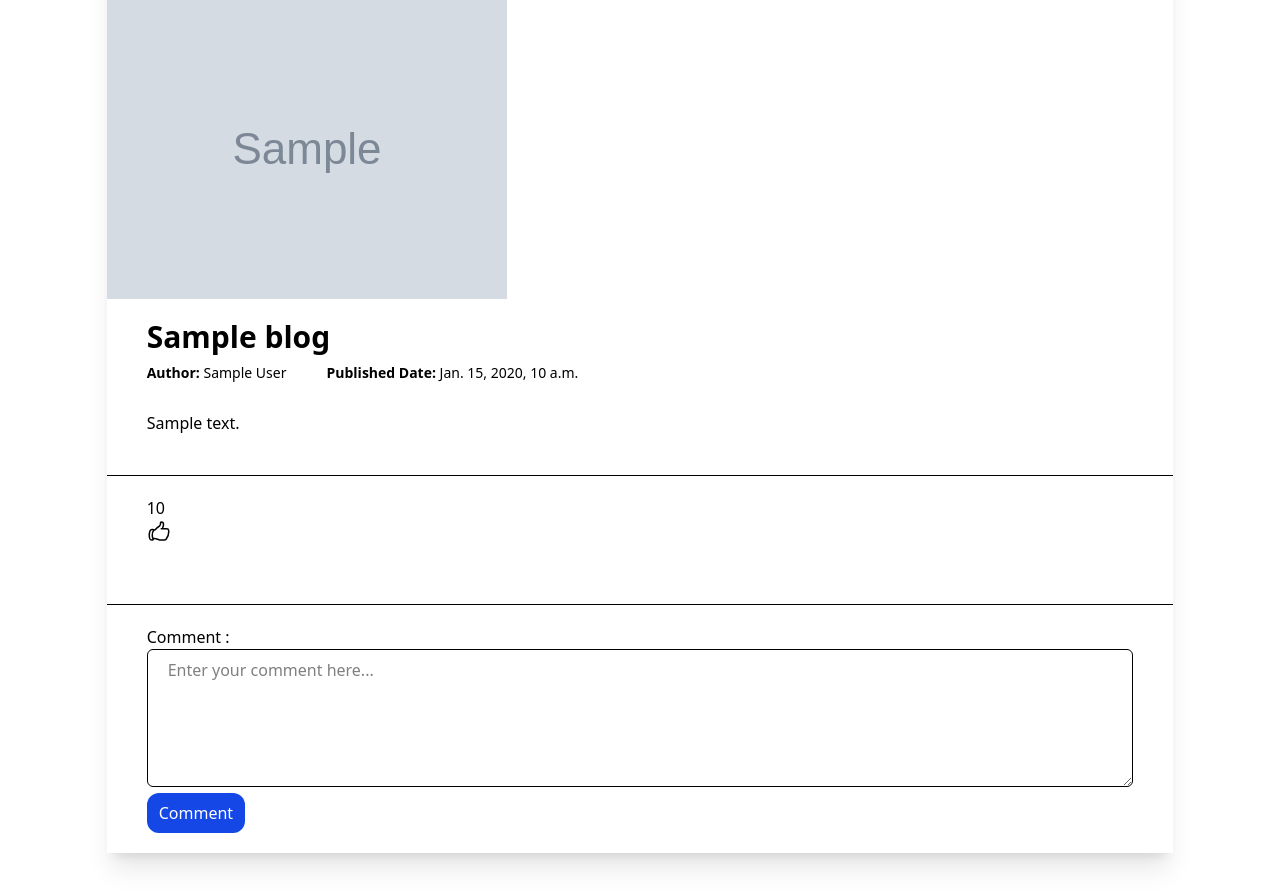
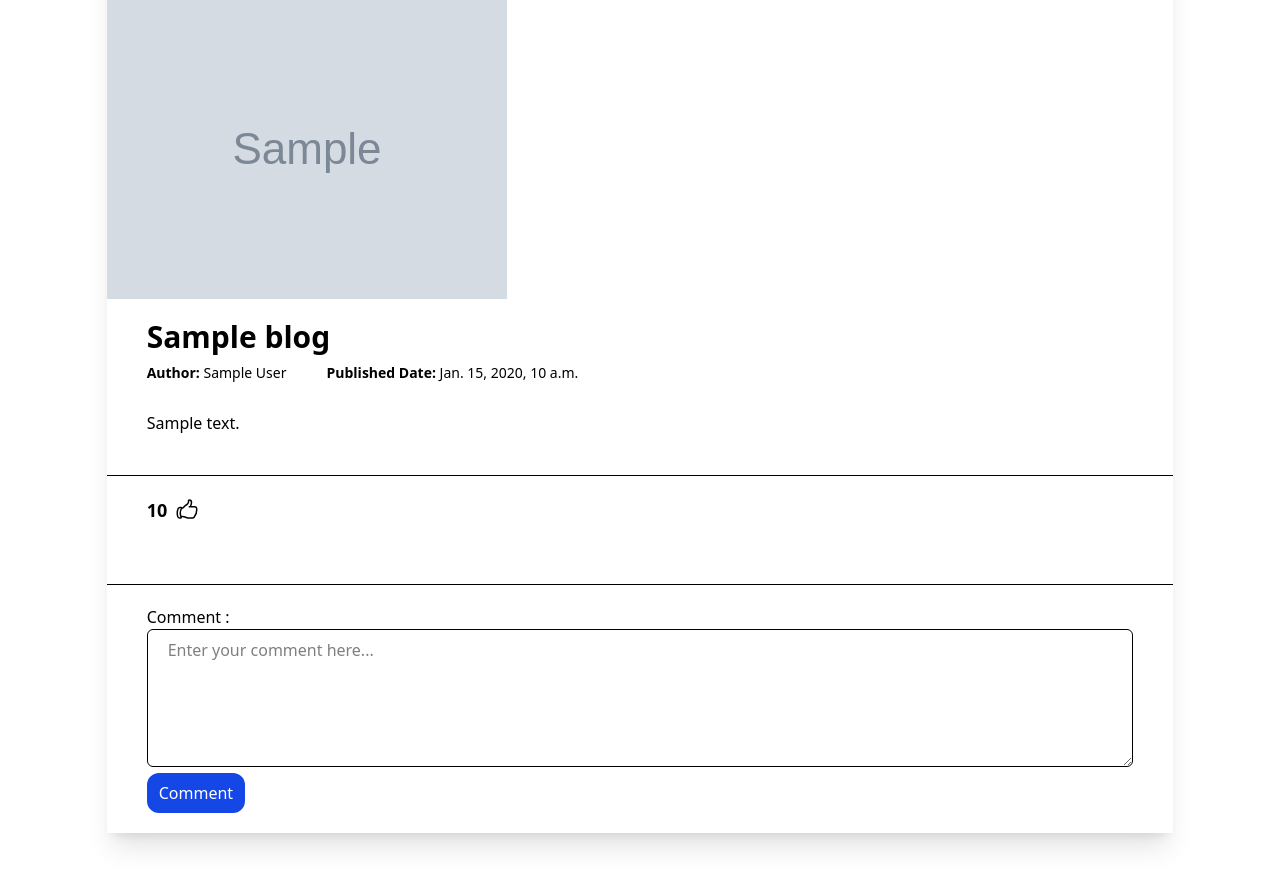
Before and after one commit to Sawjal-sikder/comprehensive_blog_website, a Django app: template blogs/home/templates/blog.html in a window 1280 px wide. Shown: the part 65-958 px from the top of the page. After the commit the page ends 913 px from the top, so only its background shows below. Run offline with Django 3.2, Linux system fonts and the light colour scheme; the template is opened without the code that fills it: most values are stand-ins (such as "Sample title", 1, 10 or a date in 2020); grey boxes marked "Sample" are stand-in pictures.

Commit message:
fix: dynamic design for like

```diff
--- a/blogs/home/templates/like.html
+++ b/blogs/home/templates/like.html
@@ -1,15 +1,23 @@
-<div class="px-10 py-5">
-    <div>{{likes}}</div>
-    <!--    Like-->
+<div class="px-10 py-5 flex items-center space-x-2">
+    <!-- Like Count -->
+    <div class="text-lg font-semibold">{{ likes }}</div>
+
+    <!-- Like/Unlike Button -->
     <div onclick="location.href='{% url 'blogLike' blog.slug %}'" class="cursor-pointer">
+        {% if not user_has_liked %}
+        <!-- Filled Heart (Liked) -->
         <svg xmlns="http://www.w3.org/2000/svg" fill="none" viewBox="0 0 24 24" stroke-width="1.5" stroke="currentColor"
              class="size-6">
             <path stroke-linecap="round" stroke-linejoin="round"
                   d="M6.633 10.25c.806 0 1.533-.446 2.031-1.08a9.041 9.041 0 0 1 2.861-2.4c.723-.384 1.35-.956 1.653-1.715a4.498 4.498 0 0 0 .322-1.672V2.75a.75.75 0 0 1 .75-.75 2.25 2.25 0 0 1 2.25 2.25c0 1.152-.26 2.243-.723 3.218-.266.558.107 1.282.725 1.282m0 0h3.126c1.026 0 1.945.694 2.054 1.715.045.422.068.85.068 1.285a11.95 11.95 0 0 1-2.649 7.521c-.388.482-.987.729-1.605.729H13.48c-.483 0-.964-.078-1.423-.23l-3.114-1.04a4.501 4.501 0 0 0-1.423-.23H5.904m10.598-9.75H14.25M5.904 18.5c.083.205.173.405.27.602.197.4-.078.898-.523.898h-.908c-.889 0-1.713-.518-1.972-1.368a12 12 0 0 1-.521-3.507c0-1.553.295-3.036.831-4.398C3.387 9.953 4.167 9.5 5 9.5h1.053c.472 0 .745.556.5.96a8.958 8.958 0 0 0-1.302 4.665c0 1.194.232 2.333.654 3.375Z"/>
         </svg>
-    </div>
-    <!--    unlike-->
-    <div>
 
+        {% else %}
+        <!-- Outlined Heart (Not Liked) -->
+        <svg xmlns="http://www.w3.org/2000/svg" viewBox="0 0 24 24" fill="currentColor" class="size-6">
+            <path d="M7.493 18.5c-.425 0-.82-.236-.975-.632A7.48 7.48 0 0 1 6 15.125c0-1.75.599-3.358 1.602-4.634.151-.192.373-.309.6-.397.473-.183.89-.514 1.212-.924a9.042 9.042 0 0 1 2.861-2.4c.723-.384 1.35-.956 1.653-1.715a4.498 4.498 0 0 0 .322-1.672V2.75A.75.75 0 0 1 15 2a2.25 2.25 0 0 1 2.25 2.25c0 1.152-.26 2.243-.723 3.218-.266.558.107 1.282.725 1.282h3.126c1.026 0 1.945.694 2.054 1.715.045.422.068.85.068 1.285a11.95 11.95 0 0 1-2.649 7.521c-.388.482-.987.729-1.605.729H14.23c-.483 0-.964-.078-1.423-.23l-3.114-1.04a4.501 4.501 0 0 0-1.423-.23h-.777ZM2.331 10.727a11.969 11.969 0 0 0-.831 4.398 12 12 0 0 0 .52 3.507C2.28 19.482 3.105 20 3.994 20H4.9c.445 0 .72-.498.523-.898a8.963 8.963 0 0 1-.924-3.977c0-1.708.476-3.305 1.302-4.666.245-.403-.028-.959-.5-.959H4.25c-.832 0-1.612.453-1.918 1.227Z"/>
+        </svg>
+
+        {% endif %}
     </div>
 </div>
```
Also changed, not shown: blogs/home/migrations/0005_comment.py (added).
